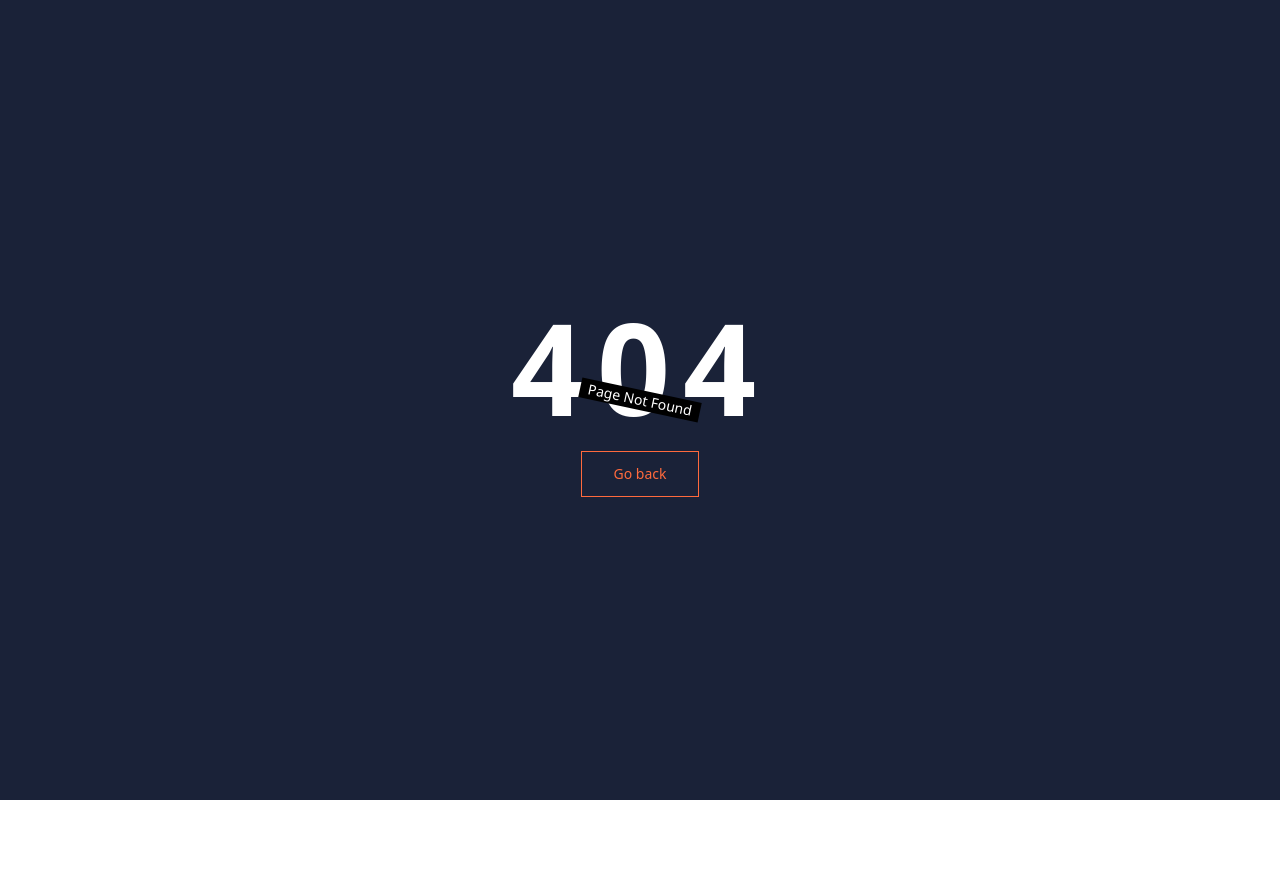
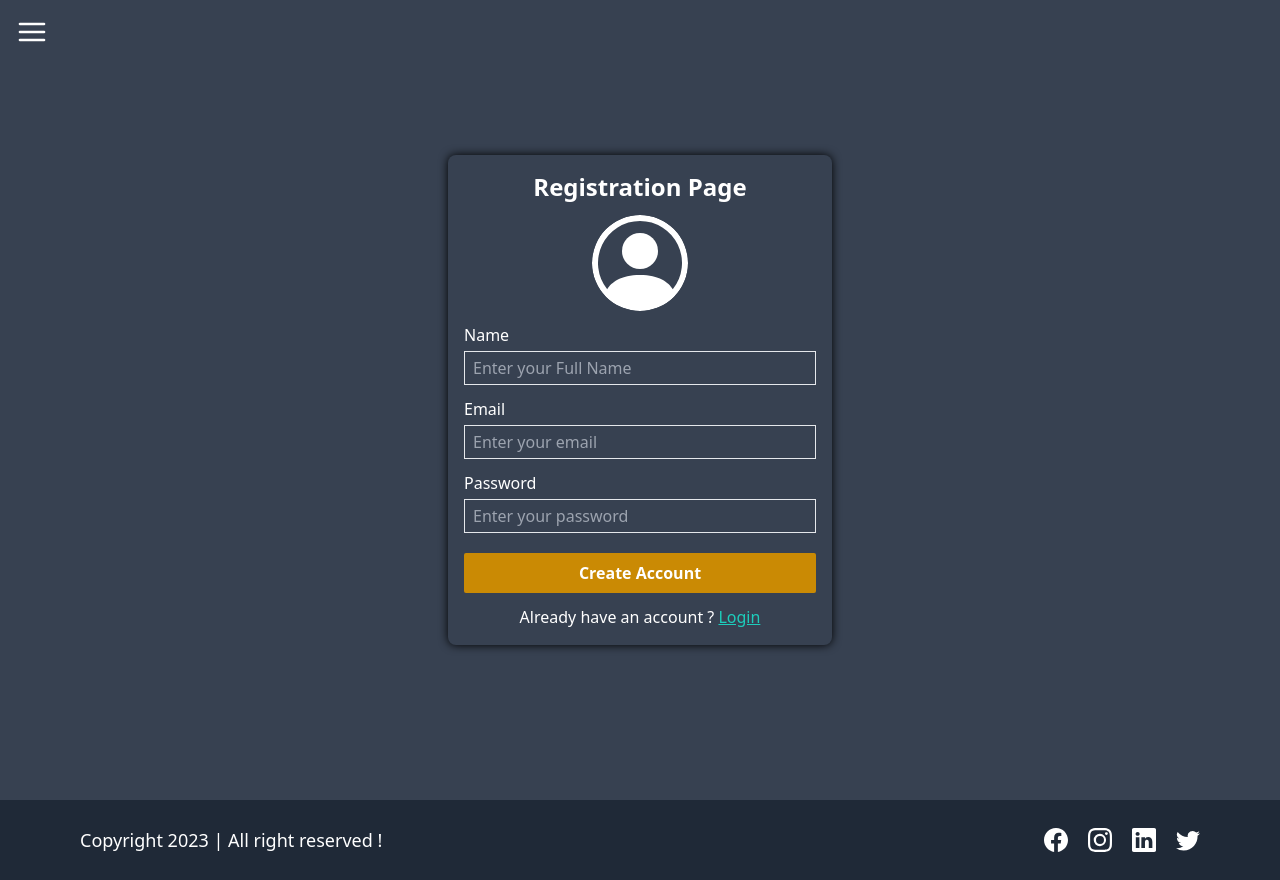
Before and after one commit to Bishal-Saud/lms-frontendProject, a React (Vite) app in the folder lms-frontend/: page /signup in a window 1280 px wide. Before the commit this address had no page. Before the commit the page ends 800 px from the top, so only its background shows below. Built offline with nearby package versions, Linux system fonts and the light colour scheme.

Commit message:
signup flow created

```diff
--- a/lms-frontend/src/App.jsx
+++ b/lms-frontend/src/App.jsx
@@ -4,12 +4,14 @@ import "./app.css";
 import HomePage from "./Pages/Homepage";
 import AboutUs from "./Pages/AboutUs";
 import NotFound from "./Pages/NotFound";
+import Signup from "./Pages/Signup";
 function App() {
   return (
     <>
      <Routes>
       <Route path="/" element={<HomePage/>}></Route>
       <Route path="/about" element={<AboutUs/>}></Route>
+      <Route path="/signup" element={<Signup/>}></Route>
       <Route path="*" element={<NotFound/>}></Route>
      </Routes>
     </>
--- /dev/null
+++ b/lms-frontend/src/Pages/Signup.jsx
@@ -0,0 +1,122 @@
+import { useState } from "react";
+import HomeLayout from "../Layouts/HomeLayout";
+import { BsPersonCircle } from "react-icons/bs";
+import { Link, useNavigate } from "react-router-dom";
+import { useDispatch } from "react-redux";
+
+function Signup() {
+  const [previewImage, setPreviewImage] = useState("");
+
+  const dispatch = useDispatch();
+  const navigate = useNavigate();
+
+  const [signupData,setSignupData] = useState({
+    fullName:"",
+    email:"",
+    password:"",
+    avatar:""
+  })
+
+
+  function handleUserInput(e){
+const {name,value} = e.target;
+setSignupData({
+    ...signupData ,
+    [name]:value
+})
+  }
+
+  function getImage(event){
+event.preventDefault();
+
+//getting the image
+const uploadImage = event.target.files[0];
+if(uploadImage){
+    setSignupData({
+        ...signupData,
+        avatar:uploadImage,
+    })
+    const fileReader = new FileReader();
+    fileReader.readAsDataURL(uploadImage);
+    fileReader.addEventListener('load', function (){
+        setPreviewImage(this.result)
+    })
+}
+  }
+
+  return (
+    <HomeLayout>
+      <div className="flex items-center justify-center h-screen">
+        <form className="flex flex-col justify-center gap-3 rounded-lg p-4 text-white w-96 shadow-[0_0_10px_black]">
+          <h1 className="text-center text-2xl font-bold ">Registration Page</h1>
+
+          <label htmlFor="image_upload" className="cursor-pointer">
+            {previewImage ? (
+              <img
+                className="h-24 w-24 rounded-full m-auto"
+                src={previewImage}
+              />
+            ) : (
+              <BsPersonCircle className="h-24 w-24 rounded-full m-auto" />
+            )}
+          </label>
+          <input
+          onChange={getImage}
+          type="file"
+            className="hidden"
+            id="image_uploads"
+            name="image_uploads"
+            accept=".jpg, .jpeg ,.png, .svg"
+          />
+           <div className="flex flex-col gap-1">
+            <label htmlFor="fullName">Name</label>
+            <input
+              required
+              type="fullName"
+              name="fullName"
+              id="fullName"
+              placeholder="Enter your Full Name"
+              className=" bg-transparent px-2 py-1 border "
+              onChange={handleUserInput}
+              value={signupData.fullName}
+            />
+          </div>
+          <div className="flex flex-col gap-1">
+            <label htmlFor="email">Email</label>
+            <input
+              required
+              type="email"
+              name="email"
+              id="email"
+              placeholder="Enter your email"
+              className=" bg-transparent px-2 py-1 border "
+              onChange={handleUserInput}
+              value={signupData.email}
+            />
+          </div>
+          <div className="flex flex-col gap-1">
+            <label htmlFor="password">Password</label>
+            <input
+              required
+              type="password"
+              name="password"
+              id="password"
+              placeholder="Enter your password"
+              className=" bg-transparent px-2 py-1 border "
+              onChange={handleUserInput}
+              value={signupData.password}
+            />
+          </div>
+          <button type="submit" className=" bg-yellow-600 hover:bg-yellow-500 transition-all ease-in-out duration-300 rounded-sm py-2 mt-2 font-semibold cursor-pointer">
+            Create Account
+          </button>
+          <p className="text-center">
+          Already have an account ? <Link to="./login" className="link text-accent cursor-pointer">Login</Link>
+          </p>
+        </form>
+      </div>
+    </HomeLayout>
+  );
+}
+
+export default Signup;
```
